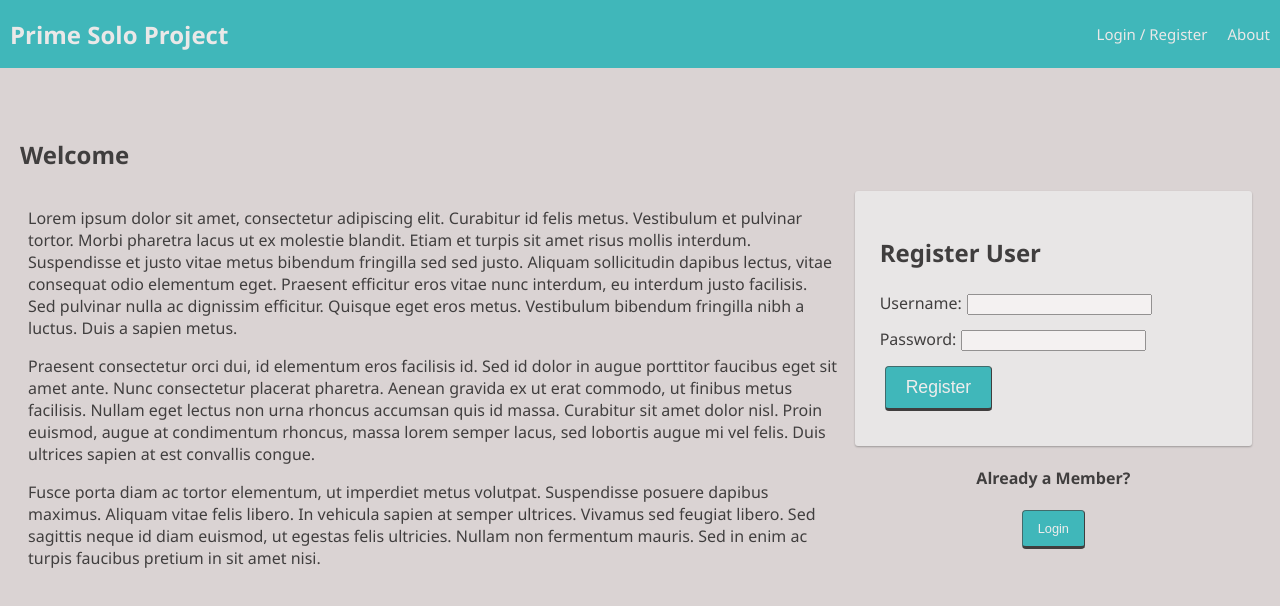
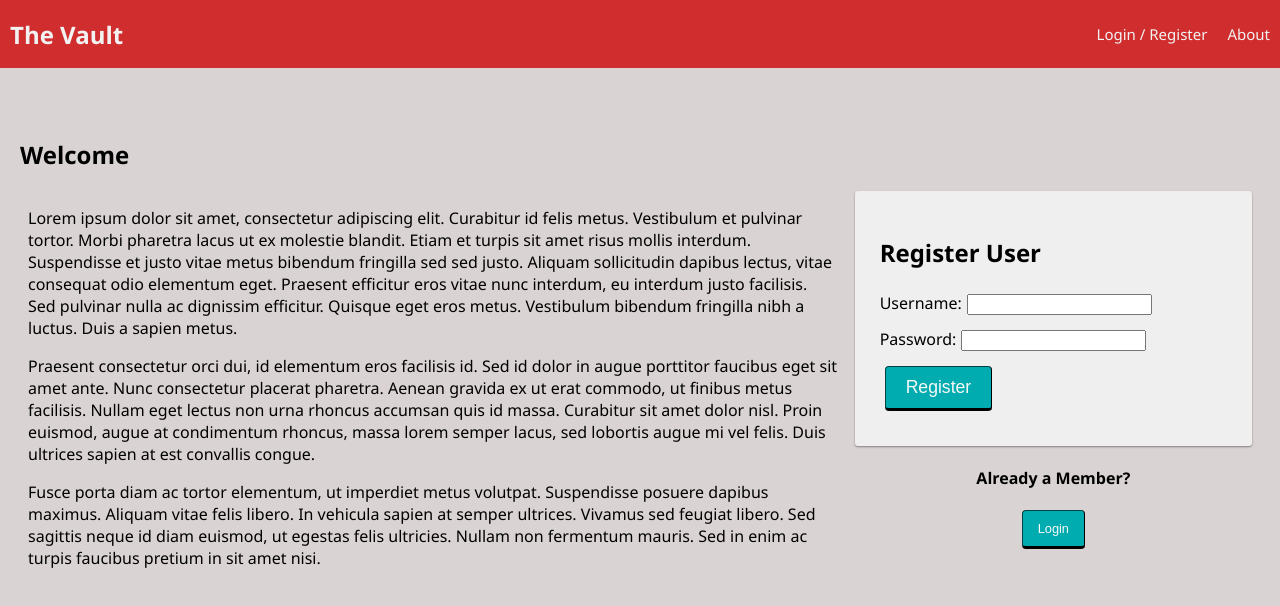
Before and after one commit to csoudbash/The-Vault, a React (Create React App) app: page /user#/home in a window 1280 px wide. Shown: the top 606 px of the page. Built offline with nearby package versions, Linux system fonts and the light colour scheme; no server answers.

Commit message:
css additions

```diff
--- a/src/components/Nav/Nav.css
+++ b/src/components/Nav/Nav.css
@@ -3,9 +3,11 @@
   display: flex;
   justify-content: space-between;
   align-items: center;
-
+  z-index: 10;
+  /* top: 15px; */
+  /* position: fixed; */
   margin: 0 0 30px;
-  background-color: #00acb0;
+  background-color: #D02E2E;
   overflow: hidden;
 }
 
@@ -24,7 +26,7 @@
 .navLink {
   display: inline-block;
   color: #f2f2f2;
-  background-color: #00acb0;
+  background-color: #D02E2E;
   text-align: center;
   padding: 24px 10px;
   text-decoration: none;
@@ -38,5 +40,5 @@
 }
 
 .navLink:hover {
-  background-color: #008183;
+  background-color: black;
 }
--- a/src/components/Nav/Nav.jsx
+++ b/src/components/Nav/Nav.jsx
@@ -10,7 +10,7 @@ function Nav() {
   return (
     <div className="nav">
       <Link to="/home">
-        <h2 className="nav-title">Prime Solo Project</h2>
+        <h4 className="nav-title">The Vault</h4>
       </Link>
       <div>
         {/* If no user is logged in, show these links */}
--- a/src/components/UserPage/AccountCard/AccountCard.css
+++ b/src/components/UserPage/AccountCard/AccountCard.css
@@ -2,7 +2,7 @@
     display: flex;
     justify-content: center;
     align-items: center;
-    background-color: darkred;
+    background-color: #D02E2E;
 }
 
 .accountCardBottom{
--- a/src/components/UserPage/UserPage.css
+++ b/src/components/UserPage/UserPage.css
@@ -1,6 +1,6 @@
 body{
     background-color: #DAD3D3;
-    opacity: 0.7;
+    /* opacity: 0.7; */
 }
 .outerGrid{
 
@@ -22,7 +22,7 @@ body{
     bottom: 10px;
 }
 .button-bar{
-    background-color: darkblue ;
+    background-color: #D02E2E ;
     margin: auto;
     display:flex;
     justify-content: center;
```
Also changed, not shown: 1 other file (tests, documents, lock files or other folders).
